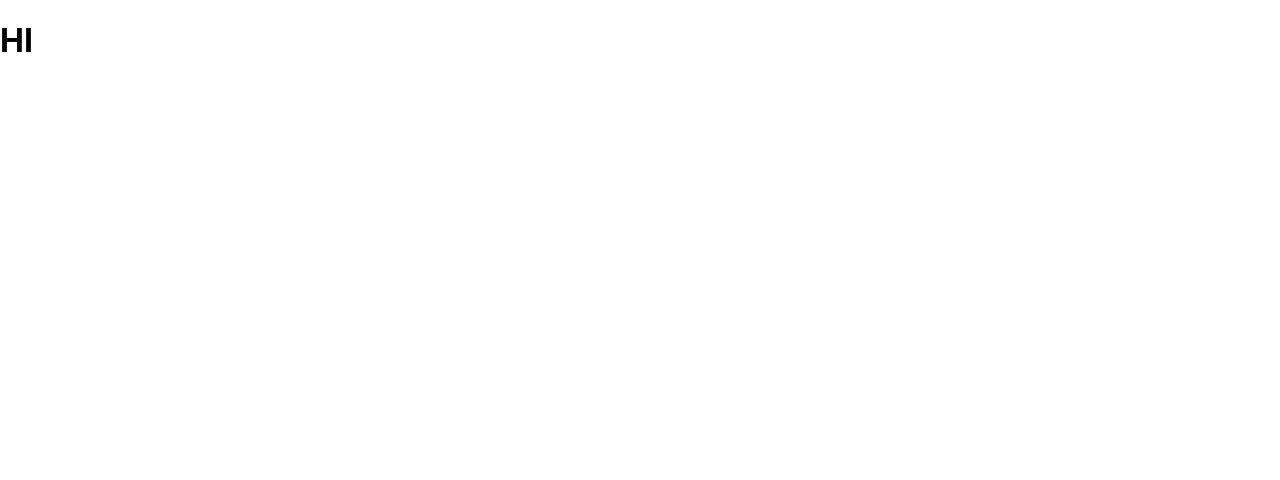
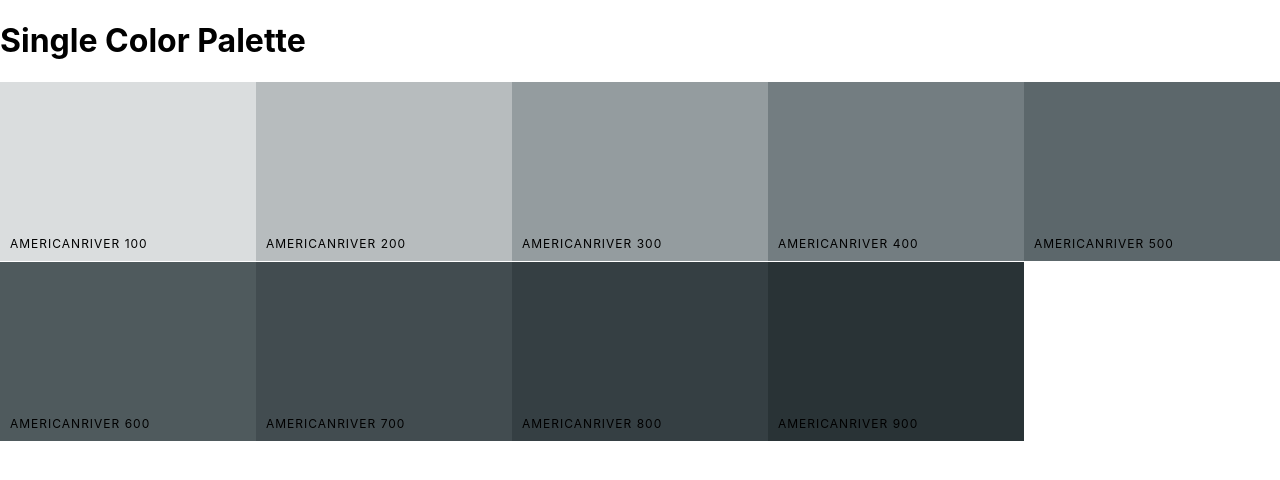
Before and after one commit to RussSafin/ReactColorpoject, a React (Create React App) app: page /palette/flat-ui-colors-american/americanriver in a window 1280 px wide. Shown: the top 480 px of the page. Built offline with nearby package versions, Linux system fonts and the light colour scheme.

Commit message:
Display colors in SingleColorPalette

```diff
--- a/src/App.js
+++ b/src/App.js
@@ -2,6 +2,7 @@
 import { Route, Switch } from 'react-router-dom';
 import Palette from './Palette';
 import PaletteList from './PaletteList';
+import SingleColorPalette from './SingleColorPalette';
 import seedColors from './seedColors';
 import { generatePalette } from './colorHelpers';
 
@@ -14,6 +15,18 @@
 	render() {
 		return (
 			<Switch>
+				<Route
+					exact
+					path="/palette/:paletteId/:colorId"
+					render={(routeProps) => (
+						<SingleColorPalette
+							colorId={routeProps.match.params.colorId}
+							palette={generatePalette(
+								this.findPalette(routeProps.match.params.paletteId)
+							)}
+						/>
+					)}
+				/>
 				<Route
 					exact
 					path="/"
@@ -32,16 +45,7 @@
 						/>
 					)}
 				/>
-				<Route
-					exact
-					path='/palette/:paletteId/:colorId'
-					render={() => <h1>HI</h1>}
-				/>
 			</Switch>
-
-			// <div>
-			//     <Palette palette={generatePalette(seedColors[4])} />
-			// </div>
 		);
 	}
 }
--- a/src/ColorBox.js
+++ b/src/ColorBox.js
@@ -17,7 +17,7 @@
 	}
 
 	render() {
-		const { name, background } = this.props;
+		const { name, background, paletteId, id, showLink } = this.props;
 		const { copied } = this.state;
 		return (
 			<CopyToClipboard text={background} onCopy={this.changeCopyState}>
@@ -36,9 +36,14 @@
 						</div>
 						<button className="copy-button">Copy</button>
 					</div>
-					<Link to='/' onClick={e => e.stopPropagation()}>
-						<span className="see-more">More</span>
-					</Link>
+					{showLink && (
+						<Link
+							to={`/palette/${paletteId}/${id}`}
+							onClick={(e) => e.stopPropagation()}
+						>
+							<span className="see-more">More</span>
+						</Link>
+					)}
 				</div>
 			</CopyToClipboard>
 		);
--- a/src/Palette.js
+++ b/src/Palette.js
@@ -18,10 +18,17 @@
 		this.setState({ format: val });
 	}
 	render() {
-		const { colors, paletteName, emoji } = this.props.palette;
+		const { colors, paletteName, emoji, id } = this.props.palette;
 		const { level, format } = this.state;
 		const colorBoxes = colors[level].map((color) => (
-			<ColorBox background={color[format]} name={color.name} key={color.id} />
+			<ColorBox
+				background={color[format]}
+				name={color.name}
+				key={color.id}
+				id={color.id}
+				paletteId={id}
+				showLink={true}
+			/>
 		));
 		return (
 			<div className="Palette">
--- /dev/null
+++ b/src/SingleColorPalette.js
@@ -0,0 +1,36 @@
+import React, { Component } from 'react';
+import ColorBox from './ColorBox';
+
+export default class SingleColorPalette extends Component {
+	constructor(props) {
+		super(props);
+		this._shades = this.gatherShades(this.props.palette, this.props.colorId);
+	}
+	gatherShades(palette, colorToFilterBy) {
+		let shades = [];
+		let allColors = palette.colors;
+		for (let key in allColors) {
+			shades = shades.concat(
+				allColors[key].filter((color) => color.id === colorToFilterBy)
+			);
+		}
+
+		return shades.slice(1);
+	}
+	render() {
+		const colorBoxes = this._shades.map((color) => (
+			<ColorBox
+				key={color.id}
+				name={color.name}
+				background={color.hex}
+				showLink={false}
+			/>
+		));
+		return (
+			<div className='Palette'>
+				<h1>Single Color Palette</h1>
+				<div className='Palette-colors'>{colorBoxes}</div>
+			</div>
+		);
+	}
+}
```
